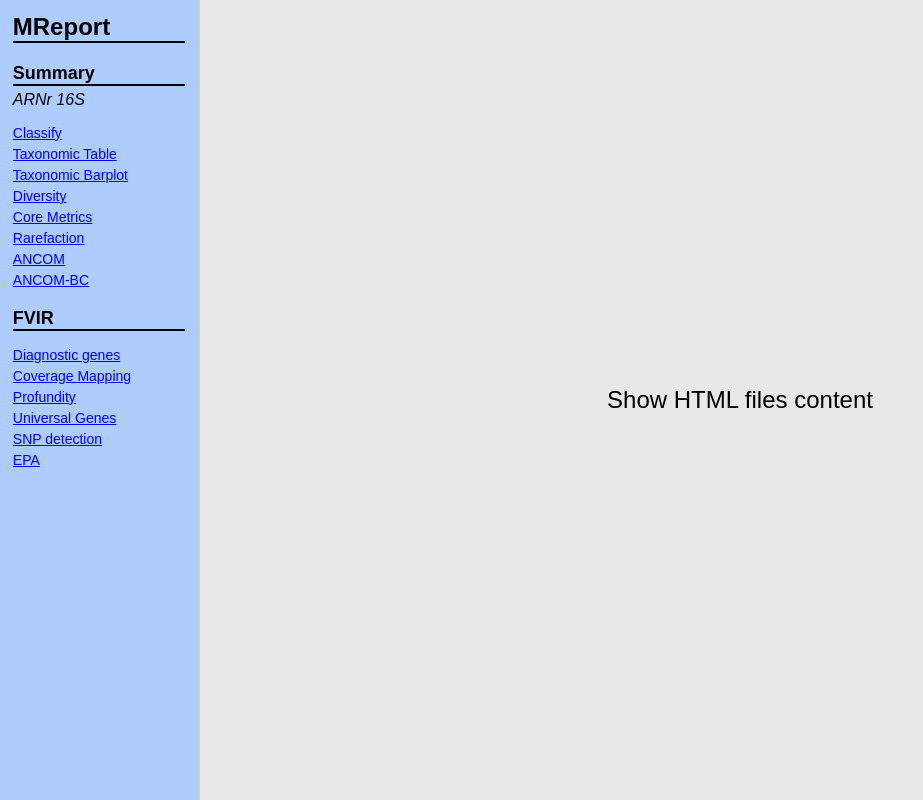
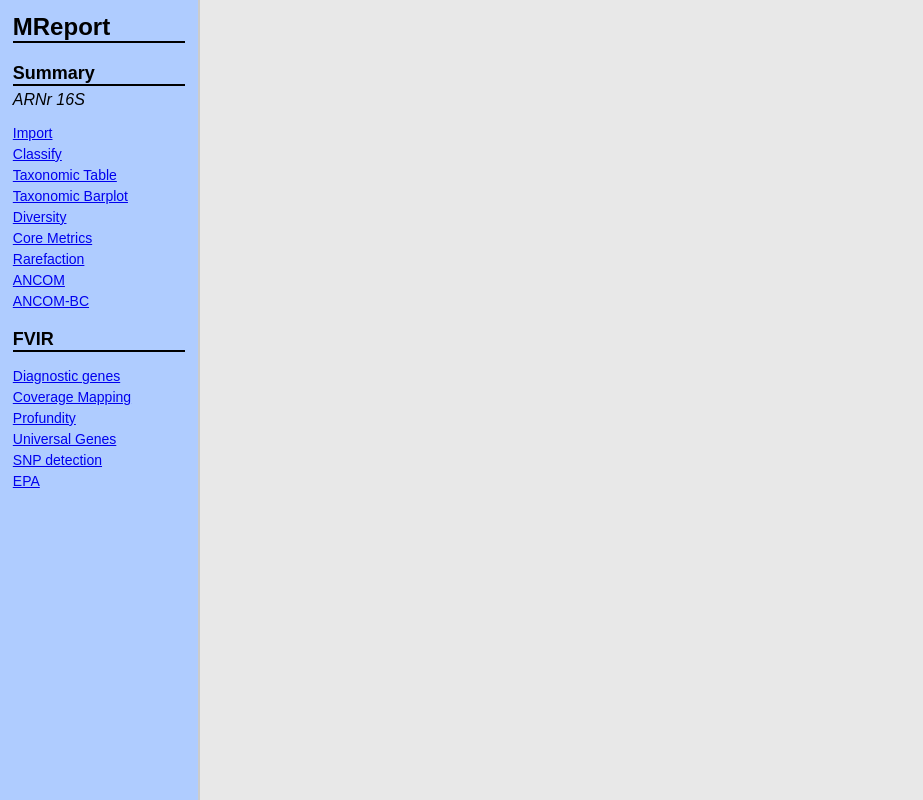
Before and after one commit to JPereira199/MReport-demo, a plain HTML site: page web_html_demo2.html in a window 1280 px wide. Shown: the whole page, without its empty margins (0-923 px from the left). Drawn offline with Linux system fonts and the light colour scheme.

Commit message:
Update web_html_demo2.html

```diff
--- a/web_html_demo2.html
+++ b/web_html_demo2.html
@@ -5,7 +5,7 @@
     <meta name="viewport" content="width=device-width, initial-scale=1.0">
     <title>MRreport</title>
     <link rel="stylesheet" href="styles.css">
-    <script src="scripts.js" defer></script>
+    <script src="script2.js" defer></script>
 </head>
 <body>
     <div class="container">
@@ -15,30 +15,31 @@
                 <div class="heading">Summary</div>
                 <div class="sub-section">ARNr 16S</div>
                 <ul>
-                    <li><a href="classify.html" class="load-content">Classify</a></li>
-                    <li><a href="taxonomic_table.html" class="load-content">Taxonomic Table</a></li>
-                    <li><a href="taxonomic_barplot.html" class="load-content">Taxonomic Barplot</a></li>
-                    <li><a href="diversity.html" class="load-content">Diversity</a></li>
-                    <li><a href="core_metrics.html" class="load-content">Core Metrics</a></li>
-                    <li><a href="rarefaction.html" class="load-content">Rarefaction</a></li>
-                    <li><a href="ancom.html" class="load-content">ANCOM</a></li>
-                    <li><a href="ancom_bc.html" class="load-content">ANCOM-BC</a></li>
+                    <li><a href="Import/index.html">Import</a></li>
+                    <li><a href="Import/index.html">Classify</a></li>
+                    <li><a href="taxonomic_table.html">Taxonomic Table</a></li>
+                    <li><a href="taxonomic_barplot.html">Taxonomic Barplot</a></li>
+                    <li><a href="diversity.html">Diversity</a></li>
+                    <li><a href="core_metrics.html">Core Metrics</a></li>
+                    <li><a href="rarefaction.html">Rarefaction</a></li>
+                    <li><a href="ancom.html">ANCOM</a></li>
+                    <li><a href="ancom_bc.html">ANCOM-BC</a></li>
                 </ul>
             </div>
             <div class="section">
                 <div class="heading">FVIR</div>
                 <ul>
-                    <li><a href="diagnostic_genes.html" class="load-content">Diagnostic genes</a></li>
-                    <li><a href="coverage_mapping.html" class="load-content">Coverage Mapping</a></li>
-                    <li><a href="profundity.html" class="load-content">Profundity</a></li>
-                    <li><a href="universal_genes.html" class="load-content">Universal Genes</a></li>
-                    <li><a href="snp_detection.html" class="load-content">SNP detection</a></li>
-                    <li><a href="epa.html" class="load-content">EPA</a></li>
+                    <li><a href="diagnostic_genes.html">Diagnostic genes</a></li>
+                    <li><a href="coverage_mapping.html">Coverage Mapping</a></li>
+                    <li><a href="profundity.html">Profundity</a></li>
+                    <li><a href="universal_genes.html">Universal Genes</a></li>
+                    <li><a href="snp_detection.html">SNP detection</a></li>
+                    <li><a href="epa.html">EPA</a></li>
                 </ul>
             </div>
         </div>
-        <div class="main-content">
-            Show HTML files content
+        <div class="main-content" id="main-content">
+            <iframe id="content-frame" src="" frameborder="0" style="width: 100%; height: 100%;"></iframe>
         </div>
     </div>
 </body>
```
